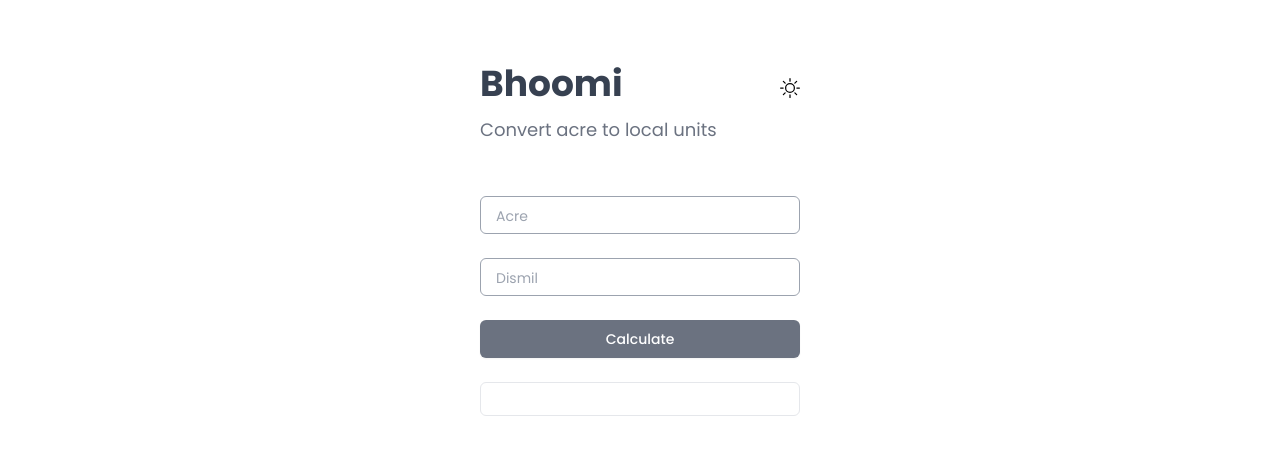
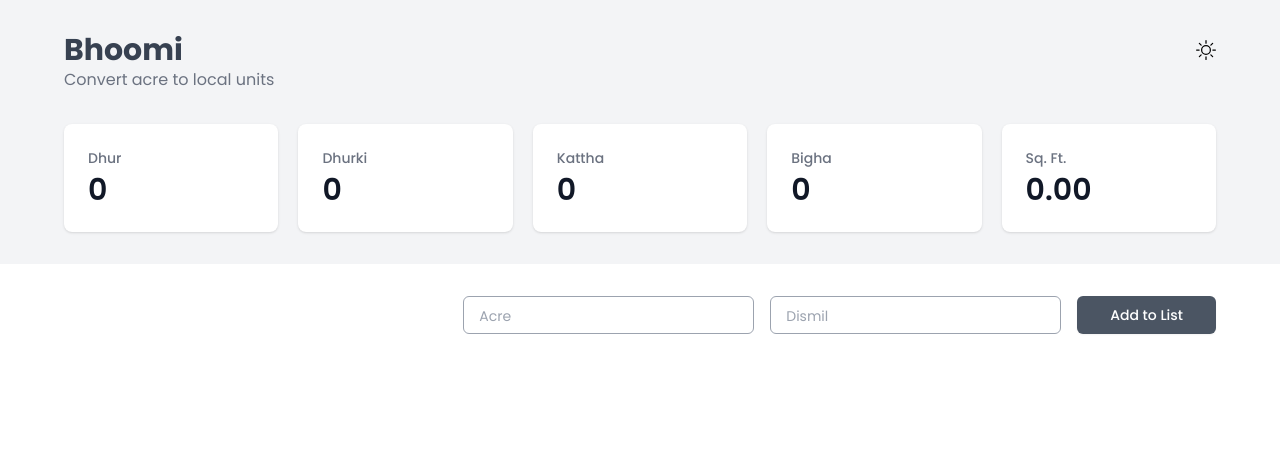
Before and after one commit to mohitsinghs/bhoomi, a Next.js app: page / in a window 1280 px wide. Shown: the top 454 px of the page. Built offline with nearby package versions, Linux system fonts and the light colour scheme.

Commit message:
feat: allow more entries

```diff
--- /dev/null
+++ b/components/dashboard/stats.js
@@ -0,0 +1,31 @@
+export default function Stats({ result, sqft }) {
+  return (
+    <div className='pb-8 lg:px-16 px-8 bg-gray-100 dark:bg-gray-700'>
+      <dl className='grid grid-cols-1 gap-5 lg:grid-cols-5'>
+        {result.map((item, idx) => (
+          <div
+            key={idx}
+            className='px-4 py-5 bg-white dark:bg-gray-800 shadow rounded-lg overflow-hidden sm:p-6'
+          >
+            <dt className='text-sm font-medium text-gray-500 dark:text-gray-400 truncate'>
+              {item[0]}
+            </dt>
+            <dd className='mt-1 text-3xl font-semibold text-gray-900 dark:text-gray-100'>
+              {item[1]}
+            </dd>
+          </div>
+        ))}
+        {sqft ? (
+          <div className='px-4 py-5 bg-white dark:bg-gray-800 shadow rounded-lg overflow-hidden sm:p-6'>
+            <dt className='text-sm font-medium text-gray-500 dark:text-gray-400 truncate'>
+              Sq. Ft.
+            </dt>
+            <dd className='mt-1 text-3xl font-semibold text-gray-900 dark:text-gray-100'>
+              {sqft}
+            </dd>
+          </div>
+        ) : null}
+      </dl>
+    </div>
+  )
+}
--- /dev/null
+++ b/components/dashboard/table.js
@@ -0,0 +1,34 @@
+import { Trash } from 'react-bootstrap-icons'
+
+function Table({ children }) {
+  return (
+    <div className='grid grid-cols-1 gap-4 sm:grid-cols-4 px-8 lg:px-16'>
+      {children}
+    </div>
+  )
+}
+
+function Card({ acre, dismil, onDelete }) {
+  return (
+    <div className='relative rounded-lg border border-gray-300 dark:border-gray-700 bg-white dark:bg-gray-800 px-6 py-5 shadow-sm flex items-center space-x-3'>
+      <div className='flex-1 min-w-0'>
+        <p className='text-sm font-medium text-gray-900 dark:text-gray-100'>
+          {acre} Acre
+        </p>
+        <p className='text-sm text-gray-500 dark:text-gray-400 truncate'>
+          {dismil} Dismil
+        </p>
+      </div>
+      <button
+        className='flex-shrink-0 cursor-pointer flex flex-col items-center justify-center'
+        onClick={onDelete}
+      >
+        <Trash size={24} className='text-gray-500 dark:text-gray-400' />
+      </button>
+    </div>
+  )
+}
+
+Table.Card = Card
+
+export default Table
--- a/components/form/index.js
+++ b/components/form/index.js
@@ -1,11 +1,9 @@
 import Number from './number'
 import Submit from './submit'
-import Wrapper from './wrapper'
 
 const Form = {
   Number,
   Submit,
-  Wrapper,
 }
 
 export default Form
--- a/components/form/submit.js
+++ b/components/form/submit.js
@@ -1,7 +1,7 @@
 export default function Submit({ children, ...props }) {
   return (
     <button
-      className='flex justify-center px-6 py-2 w-full text-sm font-medium text-white bg-gray-500 rounded-md border border-transparent shadow-sm sm:px-8 hover:bg-gray-600 focus:outline-none'
+      className='flex justify-center px-6 py-2 w-full text-sm font-medium text-white bg-gray-600 rounded-md border border-transparent shadow-sm sm:px-8 hover:bg-gray-700 hover:-translate-y-0.5 transition-all duration-200 ease-in dark:bg-gray-700 dark:hover:bg-gray-600 focus:outline-none'
       {...props}
     >
       {children}
--- a/components/form/wrapper.js
+++ /dev/null
@@ -1,3 +0,0 @@
-export default function Wrapper({ children }) {
-  return <div className='py-4 mx-auto max-w-xs'>{children}</div>
-}
--- a/components/layout/page.js
+++ b/components/layout/page.js
@@ -1,4 +1,3 @@
-import clsx from 'clsx'
 import { useEffect, useState } from 'react'
 import { Moon, Sun } from 'react-bootstrap-icons'
 
@@ -35,13 +34,9 @@ export default function Page({ children, title = 'Page', desc }) {
 
   return (
     <>
-      <main className='z-10 p-8 min-h-screen bg-white dark:bg-gray-800 lg:w-full'>
-        <header className='grid grid-cols-4 py-8 mx-auto max-w-xs'>
-          <h1
-            className={clsx([
-              'col-span-3 text-2xl font-bold leading-loose text-gray-700 dark:text-gray-100 sm:pb-2 md:text-3xl lg:text-4xl',
-            ])}
-          >
+      <main className='z-10 min-h-screen bg-white dark:bg-gray-800 w-full'>
+        <header className='grid grid-cols-4 py-8 lg:px-16 px-8 bg-gray-100 dark:bg-gray-700'>
+          <h1 className='col-span-3 font-bold text-gray-700 dark:text-gray-100 text-3xl'>
             {title}
           </h1>
           <button className='col-span-1 justify-self-end' onClick={toggleTheme}>
@@ -51,13 +46,7 @@ export default function Page({ children, title = 'Page', desc }) {
               <Sun className='text-xl' />
             )}
           </button>
-          <p
-            className={clsx([
-              'col-span-3 text-lg leading-loose text-gray-500 dark:text-gray-300',
-            ])}
-          >
-            {desc}
-          </p>
+          <p className='col-span-3 text-gray-500 dark:text-gray-300'>{desc}</p>
         </header>
         {children}
       </main>
--- a/lib/convertor.js
+++ b/lib/convertor.js
@@ -11,10 +11,10 @@ function fromDhurki(dhurki) {
   const dhur = Math.floor(remainingDhurki / 20)
   remainingDhurki = remainingDhurki % 20
   return {
-    bigha,
-    katka,
-    dhur,
-    dhurki: remainingDhurki,
+    Bigha: bigha,
+    Katka: katka,
+    Dhur: dhur,
+    Dhurki: remainingDhurki,
   }
 }
 
@@ -27,5 +27,5 @@ export function fromAcre(acre, dismil) {
 }
 
 export function toSqft(acre, dismil) {
-  return (acre * 100 + dismil) * SQFT_IN_DISMIL
+  return ((acre * 100 + dismil) * SQFT_IN_DISMIL).toFixed(2)
 }
--- a/pages/index.js
+++ b/pages/index.js
@@ -1,20 +1,30 @@
+import Stats from '@/components/dashboard/stats'
+import Table from '@/components/dashboard/table'
 import Form from '@/components/form'
 import Layout from '@/components/layout'
 import { fromAcre, toSqft } from 'lib/convertor'
-import React, { useEffect, useState } from 'react'
+import { useEffect, useState } from 'react'
 
-export default function LoginPage() {
-  const [acre, setAcre] = useState(0)
-  const [dismil, setDismil] = useState(0)
+const defaultResult = [
+  ['Dhur', 0],
+  ['Dhurki', 0],
+  ['Kattha', 0],
+  ['Bigha', 0],
+]
+
+export default function HomePage() {
+  const [acre, setAcre] = useState('')
+  const [dismil, setDismil] = useState('')
+  const [lands, setLands] = useState([])
   const [dismilError, setDismilError] = useState(null)
-  const [result, setResult] = useState(null)
-  const [sqft, setSqft] = useState(null)
+  const [result, setResult] = useState(defaultResult)
+  const [sqft, setSqft] = useState(0)
 
   const handleAcre = (e) => {
     if (e.target.value) {
       setAcre(parseInt(e.target.value))
     } else {
-      setAcre(null)
+      setAcre('')
     }
   }
 
@@ -23,17 +33,31 @@ export default function LoginPage() {
       const dismilVal = parseInt(e.target.value)
       setDismil(dismilVal)
     } else {
-      setDismil(null)
+      setDismil('')
     }
   }
 
-  const fetchResult = () => {
-    const currentAcre = parseInt(acre) || 0
-    const currentDismil = parseInt(dismil) || 0
-    const data = fromAcre(currentAcre, currentDismil)
+  const addToList = () => {
+    if (acre > 0 || dismil > 0) {
+      setLands([...lands, [acre || 0, dismil || 0]])
+    }
+    setAcre('')
+    setDismil('')
+  }
+
+  const deleteLand = (idx) => {
+    const newLands = [...lands]
+    newLands.splice(idx, 1)
+    setLands(newLands)
+  }
+
+  useEffect(() => {
+    const totalAcre = lands.reduce((sum, land) => land[0] + sum, 0)
+    const totalDismil = lands.reduce((sum, land) => land[1] + sum, 0)
+    const data = fromAcre(parseInt(totalAcre) || 0, parseInt(totalDismil) || 0)
     setResult(Object.entries(data).filter(([k, v]) => v > 0))
-    setSqft(toSqft(currentAcre, currentDismil))
-  }
+    setSqft(toSqft(parseInt(totalAcre) || 0, parseInt(totalDismil) || 0))
+  }, [lands])
 
   useEffect(() => {
     if (parseInt(dismil) > 100) {
@@ -45,46 +69,29 @@ export default function LoginPage() {
 
   return (
     <Layout.Page title='Bhoomi' desc='Convert acre to local units'>
-      <Form.Wrapper>
-        <div className='space-y-6'>
-          <Form.Number onChange={handleAcre} title='Acre' />
+      <Stats result={result.length ? result : defaultResult} sqft={sqft} />
+      <div className='flex flex-col justify-end lg:flex-row space-y-4 lg:space-x-4 lg:space-y-0 lg:px-16 px-8 py-8 mx-auto'>
+        <Form.Number onChange={handleAcre} title='Acre' value={acre} />
         <Form.Number
+          value={dismil}
           error={dismilError}
           onChange={handleDismil}
           title='Dismil'
         />
-          <div className='flex justify-between items-center'>
-            <Form.Submit onClick={fetchResult}>Calculate</Form.Submit>
+        <div className='flex justify-between items-start'>
+          <Form.Submit onClick={addToList}>Add to List</Form.Submit>
         </div>
-          <div className='flex justify-between items-center p-4 rounded-md border dark:border-gray-700'>
-            <p className='text-sm text-center text-gray-700 dark:text-gray-200'>
-              {result?.map(([k, v]) => (
-                <React.Fragment key={k}>
-                  <span className='text-xl font-medium'>{v}</span>
-                  <span className='px-1 text-gray-600 dark:text-gray-300'>
-                    {k
-                      .split('')
-                      .map((l, i) => (i === 0 ? l.toUpperCase() : l))
-                      .join('')}
-                  </span>
-                </React.Fragment>
+      </div>
+      <Table>
+        {lands.map((land, idx) => (
+          <Table.Card
+            key={idx}
+            acre={land[0]}
+            dismil={land[1]}
+            onDelete={() => deleteLand(idx)}
+          />
         ))}
-            </p>
-          </div>
-          {sqft ? (
-            <div className='flex justify-between items-center p-4 rounded-md border dark:border-gray-700'>
-              <p className='text-sm text-center text-gray-700 dark:text-gray-200'>
-                <p className='text-sm text-center text-gray-700 dark:text-gray-200'>
-                  <span className='text-xl font-medium'>{sqft}</span>
-                  <span className='px-1 text-gray-600 dark:text-gray-300'>
-                    Sq. Ft.
-                  </span>
-                </p>
-              </p>
-            </div>
-          ) : null}
-        </div>
-      </Form.Wrapper>
+      </Table>
     </Layout.Page>
   )
 }
```
Also changed, not shown: 1 other file (tests, documents, lock files or other folders). Lines whose indentation alone changed are shown as unchanged.
